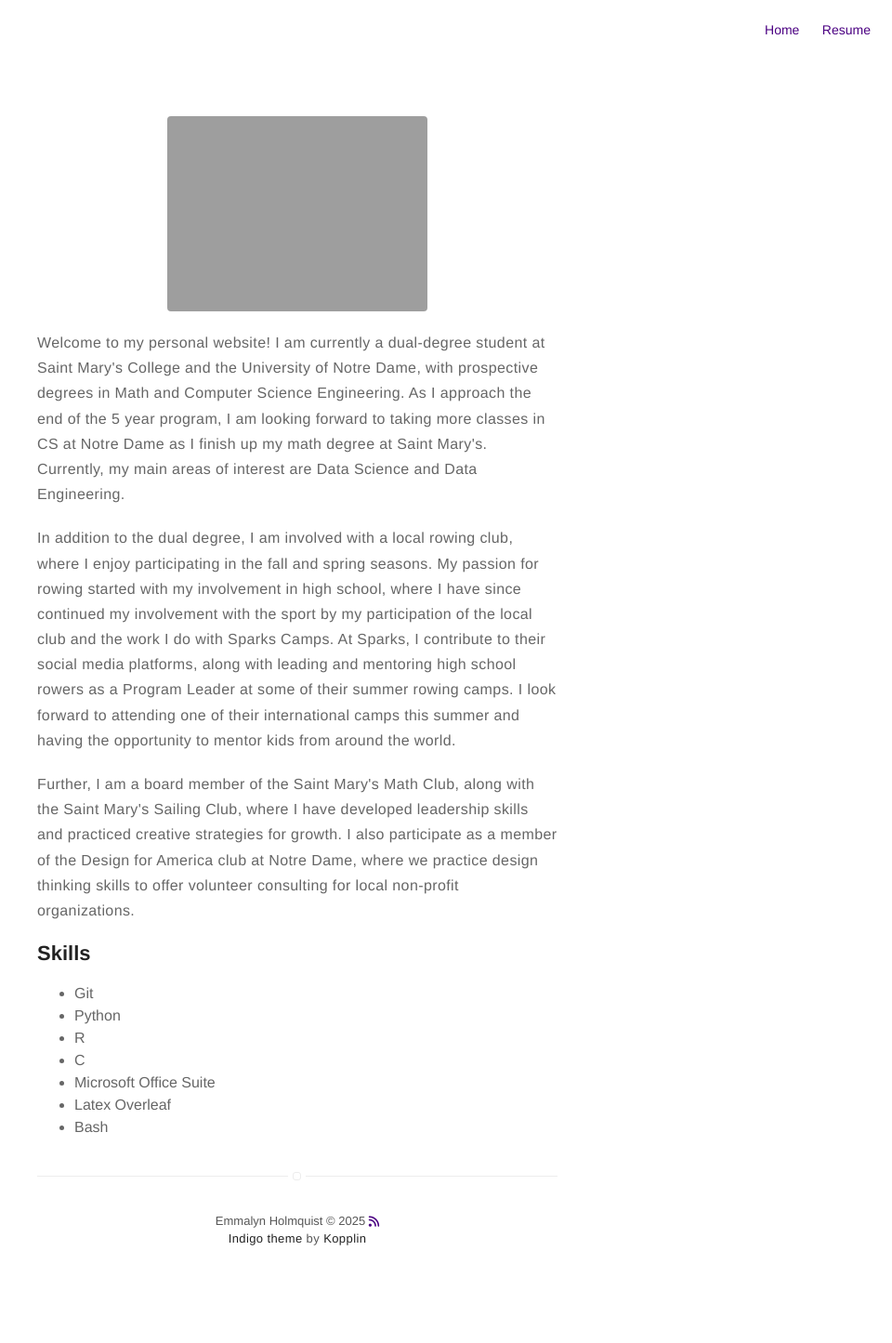
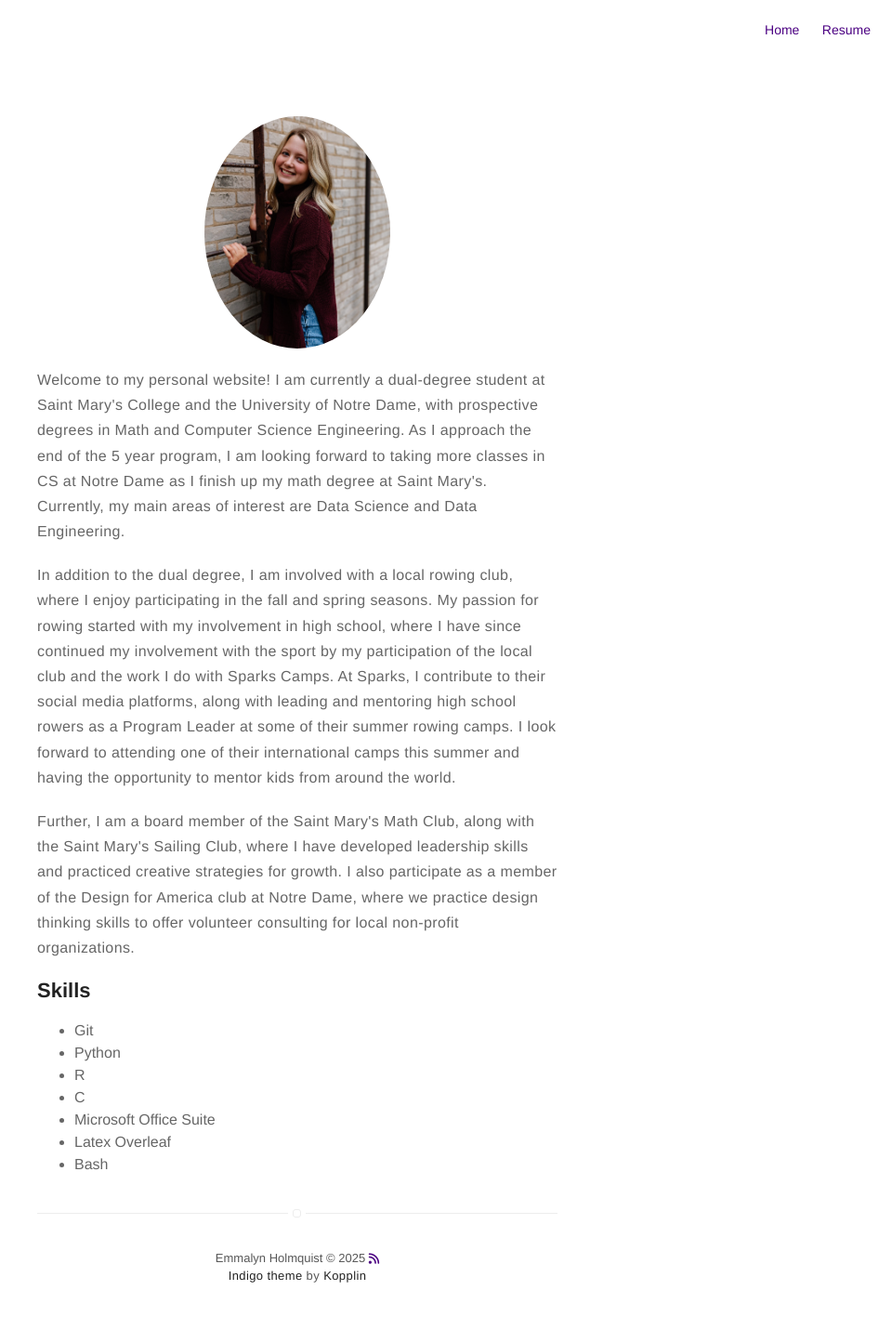
Before and after one commit to eholmquist01/eholmquist01.github.io, a Jekyll site: the page built from about.md, in a window 1280 px wide. Shown: the whole page at 93% size, without its empty margins (320-1280 px from the left). Built offline with Jekyll 4.4.1, drawn with Linux system fonts in a browser that asks for light colours; nearby versions of some CDN libraries; before the commit the page ends 1405 px from its top, so only the background shows below that.

Commit message:
Update about.md

```diff
--- a/about.md
+++ b/about.md
@@ -2,7 +2,8 @@
 title: About
 layout: page
 ---
-![Profile Image]({% if site.external-image %}{{ site.picture }}{% else %}{{ site.url }}/{{ site.picture }}{% endif %})
+<!--![Profile Image]({% if site.external-image %}{{ site.picture }}{% else %}{{ site.url }}/{{ site.picture }}{% endif %})-->
+<img src="/assets/images/emmalyn.JPG" alt="Profile Image" style="max-width: 200px; border-radius: 50%;">
 
 <p>Welcome to my personal website! I am currently a dual-degree student at Saint Mary's College and the University of Notre Dame, with prospective degrees in Math and Computer Science Engineering. As I approach the end of the 5 year program, I am looking forward to taking more classes in CS at Notre Dame as I finish up my math degree at Saint Mary's. Currently, my main areas of interest are Data Science and Data Engineering.<p>
 
```
